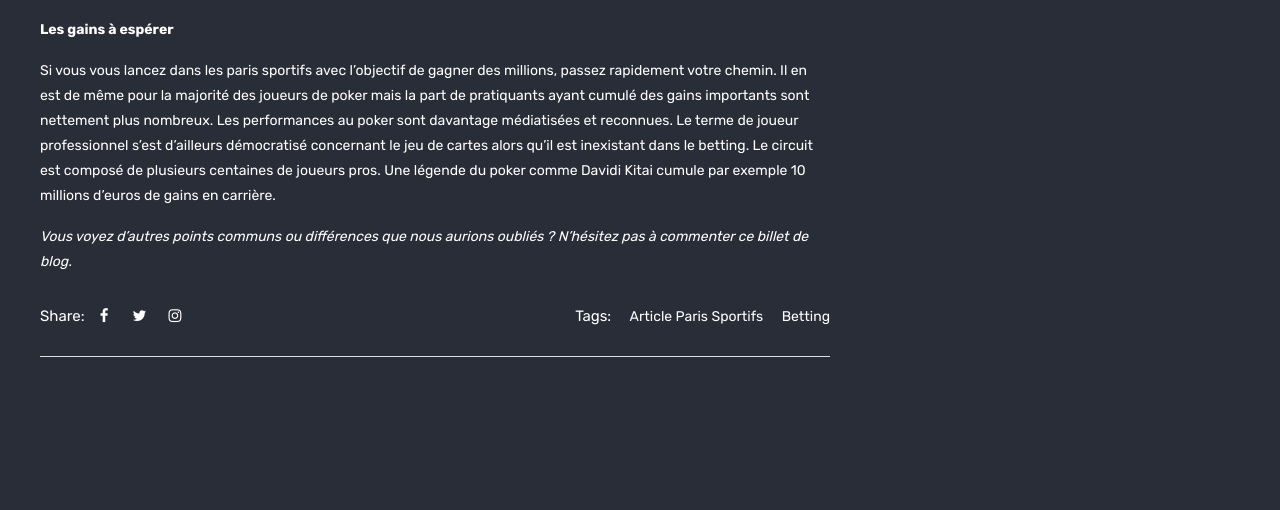
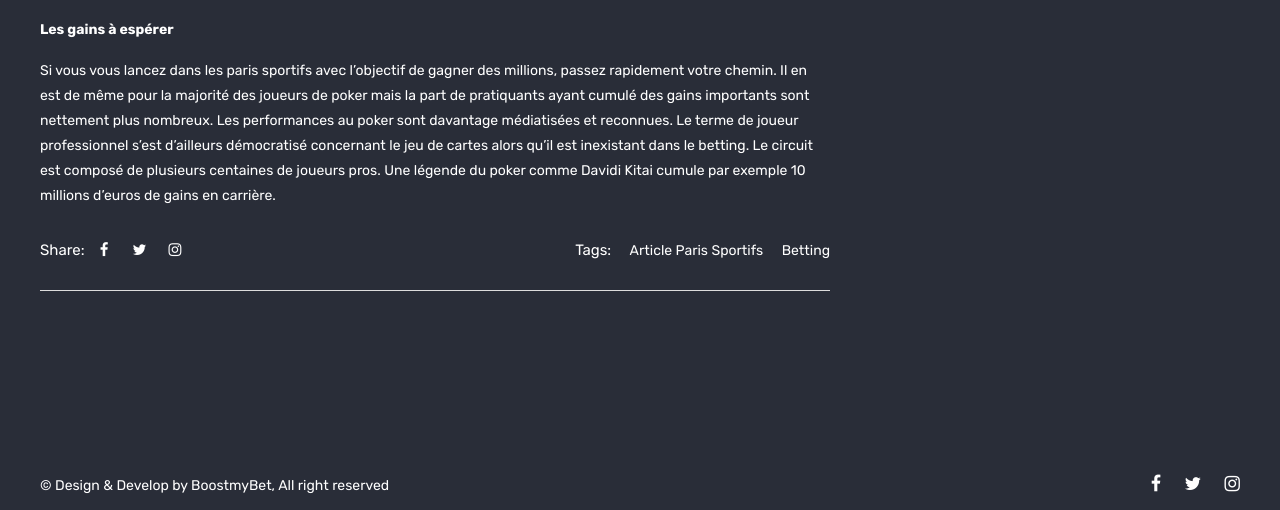
Before and after one commit to Sebastien-Lataix/landing_beta, a Symfony app: template templates/article/points-communs-differences-paris-sportifs-poker.html.twig in a window 1280 px wide. Shown: the part 2028-2538 px from the top of the page. Run offline with Twig, Linux system fonts and the light colour scheme; the template is opened without the code that fills it, so the values that code supplies are empty; some libraries are stand-ins or nearby versions.

Commit message:
seb 27/11/2022 correction fautes

```diff
--- a/templates/article/gestion-bankroll-paris-sportifs.html.twig
+++ b/templates/article/gestion-bankroll-paris-sportifs.html.twig
@@ -240,7 +240,7 @@
                                         <div class="recent inline">
                                             <div class="recent-detail">
                                                 <span class="bloger-date">BoostmyBet <span>|</span> 21 Avril 2022</span>
-                                                <a href="https://boostmybet.uk/article/points-communs-diff%C3%A9rences-paris-sportifs-poker"
+                                                <a href="https://boostmybet.uk/article/points-communs-differences-paris-sportifs-poker"
                                                    target="blank" class="post-title">Paris sportifs et poker, points
                                                     communs et différences</a>
                                             </div>
--- a/templates/article/points-communs-differences-paris-sportifs-poker.html.twig
+++ b/templates/article/points-communs-differences-paris-sportifs-poker.html.twig
@@ -50,7 +50,7 @@
                                 <p>Oui, la variance existe belle et bien à la fois dans les paris sportifs et dans le poker, mais sans commune mesure. La variance au poker est nettement plus violente et peut s’étendre sur une durée beaucoup plus importante. Sur plusieurs mois voir une année entière. Un joueur de poker peut prendre les bonnes désicions et enchaîner les bad beats. Un parieur pourra lui aussi perdre sur des situations défavorables : un joueur majeur qui se blesse après 10 minutes de jeu, une erreur d’arbitrage, une frappe qui finie sur le poteau ou un gardien qui sort le match de sa vie (cf: Walter Benitez au Groupama Stadium le 31 Août 2018) sont autant d’éléments de variance qui peuvent arriver. Un très bon joueur pourra enchaîner des séries de 5,6,7 voir 10 paris d’affilée à cause de la variance. Au delà, et si ces séries se répètent, il faudra sans doute commencer à revoir sa stratégie et ne pas tout mettre sur le dos de cette vilaine variance. </p>
                                 <p><strong>Les gains à espérer</strong></p>
                                 <p>Si vous vous lancez dans les paris sportifs avec l’objectif de gagner des millions, passez rapidement votre chemin. Il en est de même pour la majorité des joueurs de poker mais la part de pratiquants ayant cumulé des gains importants sont nettement plus nombreux. Les performances au poker sont davantage médiatisées et reconnues. Le terme de joueur professionnel s’est d’ailleurs démocratisé concernant le jeu de cartes alors qu’il est inexistant dans le betting. Le circuit est composé de plusieurs centaines de joueurs pros. Une légende du poker comme Davidi Kitai cumule par exemple 10 millions d’euros de gains en carrière. </p>
-                                <p><em>Vous voyez d’autres points communs ou différences que nous aurions oubliés ? N’hésitez pas à commenter ce billet de blog.</em></p>
+{#                                <p><em>Vous voyez d’autres points communs ou différences que nous aurions oubliés ? N’hésitez pas à commenter ce billet de blog.</em></p>#}
                                 <div class="tag-social">
                                     <div class="social-icon float-left">
                                         <div class="small-title mb-0">Share:</div>
```
